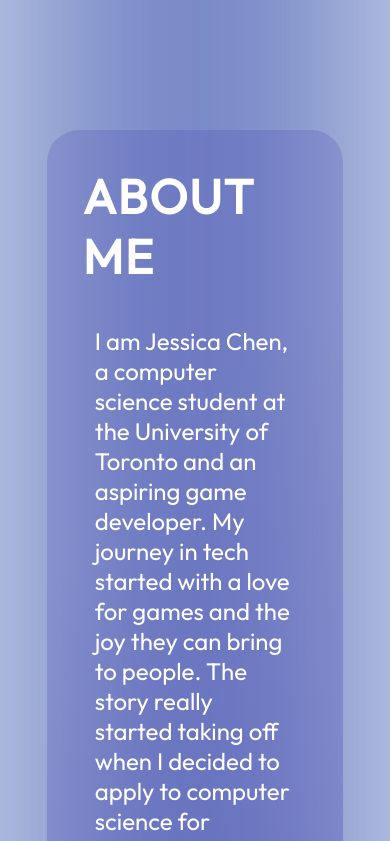
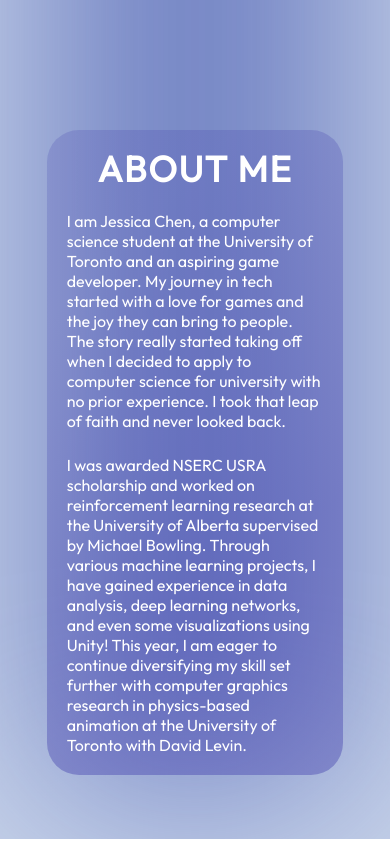
Before and after one commit to swannercjj/swannercjj.github.io, a React (Vite) app in the folder personal-portfolio/: page / in a window 390 px wide. Shown: the part 823-1664 px from the top of the page. Built offline with nearby package versions, Linux system fonts and the light colour scheme.

Commit message:
about me responsiveness updates

```diff
--- a/personal-portfolio/src/components/About/About.jsx
+++ b/personal-portfolio/src/components/About/About.jsx
@@ -10,7 +10,7 @@ export const About = () => {
             <img src={getImageUrl("about/img.png")} alt="cherry blossoms" className={styles.aboutImg}/>
             <div className={styles.aboutList}>
                 <p className={styles.aboutItem}>I am Jessica Chen, a computer science student at the University of Toronto and an aspiring game developer. My journey in tech started with a love for games and the joy they can bring to people. The story really started taking off when I decided to apply to computer science for university with no prior experience. I took that leap of faith and never looked back. </p>
-                <p className={styles.aboutItem}>I was awarded NSERC and worked on reinforcement learning research at the University of Alberta supervised by Michael Bowling. Through various machine learning projects, I have gained experience in data analysis, deep learning networks, and even some visualizations using Unity! This year, I am eager to continue diversifying my skill set further with computer graphics research in physics-based animation at the University of Toronto with David Levin.</p>
+                <p className={styles.aboutItem}>I was awarded NSERC USRA scholarship and worked on reinforcement learning research at the University of Alberta supervised by Michael Bowling. Through various machine learning projects, I have gained experience in data analysis, deep learning networks, and even some visualizations using Unity! This year, I am eager to continue diversifying my skill set further with computer graphics research in physics-based animation at the University of Toronto with David Levin.</p>
             </div>
         </div>
     </section>
--- a/personal-portfolio/src/components/About/About.module.css
+++ b/personal-portfolio/src/components/About/About.module.css
@@ -63,11 +63,16 @@
 @media screen and (max-width: 830px) {
     .container {
         background-color: transparent;
-        padding: 36px;
+        padding: 16px;
+        text-align: center;
     }
 
     .content {
         flex-direction: column;
+    }
+
+    .title {
+        font-size: 36px;
     }
 
     .aboutImg {
@@ -75,7 +80,14 @@
     }
 
     .aboutList {
-        margin-top: 28px;
+        margin-top: 16px;
+        text-align: left;
+        gap: 16px;
+    }
+
+    .aboutItem {
+        padding: 4px;
+        font-size: 16px;
     }
 
 }
```
